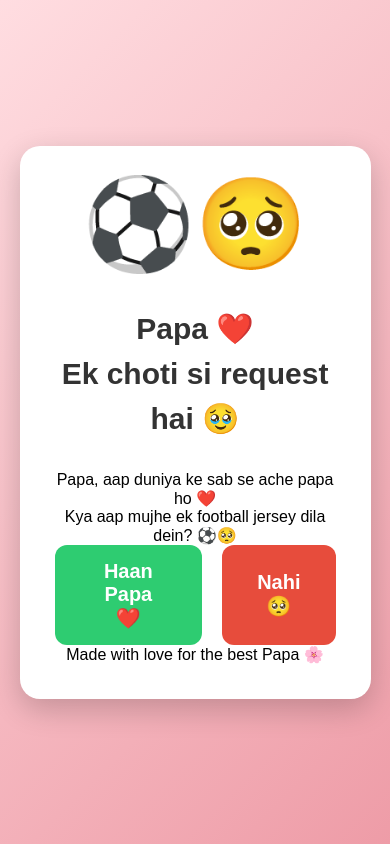
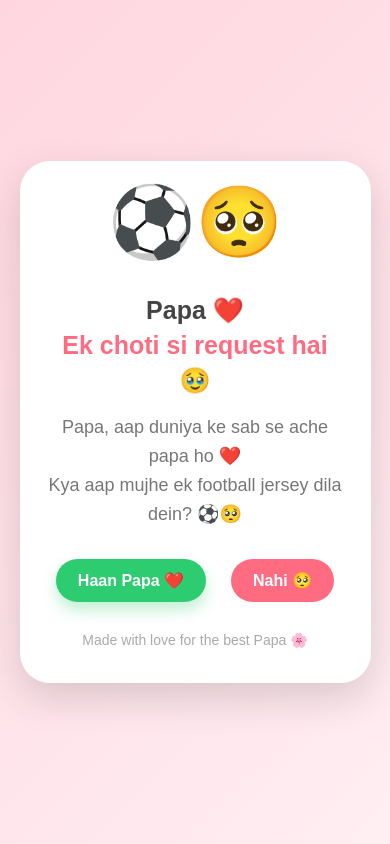
Before and after one commit to monarchxyspider/papa-jersey, a plain HTML site: page index.html in a window 390 px wide. Drawn offline with Linux system fonts and the light colour scheme.

Commit message:
Update style.css

```diff
--- a/style.css
+++ b/style.css
@@ -2,79 +2,236 @@
     margin:0;
     padding:0;
     box-sizing:border-box;
-    font-family:Arial, Helvetica, sans-serif;
+    font-family:'Poppins', Arial, sans-serif;
 }
 
+
 body{
-    background:linear-gradient(135deg,#ffdde1,#ee9ca7);
-    height:100vh;
+    background:linear-gradient(135deg,#ffd6e0,#ffeef2);
+    min-height:100vh;
     display:flex;
     justify-content:center;
     align-items:center;
+    overflow:hidden;
 }
+
 
 .container{
     background:white;
     width:90%;
     max-width:450px;
-    padding:35px;
-    border-radius:20px;
+    padding:35px 25px;
+    border-radius:30px;
     text-align:center;
-    box-shadow:0 10px 30px rgba(0,0,0,.2);
+    box-shadow:0 15px 40px rgba(0,0,0,0.15);
+    animation:show 0.8s ease;
 }
 
+
+
 .emoji{
-    font-size:90px;
-    margin-bottom:20px;
-    animation:bounce 1.5s infinite;
+    font-size:85px;
+    animation:bounce 2s infinite;
+    margin-bottom:15px;
 }
 
+
+
 h1{
-    color:#333;
+    color:#444;
     font-size:30px;
+    line-height:1.4;
+    margin-bottom:15px;
+}
+
+
+h1 span{
+    color:#ff6b81;
+}
+
+
+
+.message{
+    color:#777;
+    font-size:18px;
+    line-height:1.6;
     margin-bottom:30px;
-    line-height:1.5;
 }
+
+
 
 .buttons{
     display:flex;
     justify-content:center;
-    gap:20px;
+    align-items:center;
+    gap:25px;
 }
+
+
 
 button{
     border:none;
-    padding:15px 35px;
-    font-size:20px;
-    border-radius:12px;
+    padding:14px 30px;
+    font-size:18px;
+    border-radius:50px;
     cursor:pointer;
-    transition:.3s;
     font-weight:bold;
+    transition:0.4s ease;
 }
+
+
 
 #yes{
     background:#2ecc71;
     color:white;
+    box-shadow:0 8px 15px rgba(46,204,113,0.3);
 }
 
+
+
 #yes:hover{
-    background:#27ae60;
+    transform:scale(1.05);
 }
 
+
+
 #no{
-    background:#e74c3c;
+    background:#ff6b81;
     color:white;
+    position:relative;
+    transition:0.5s ease;
 }
 
+
+
 #no:hover{
-    background:#c0392b;
+    background:#ff4757;
 }
 
+
+
+
+.footer{
+    margin-top:30px;
+    font-size:14px;
+    color:#aaa;
+}
+
+
+
 @keyframes bounce{
+
     0%,100%{
         transform:translateY(0);
     }
+
     50%{
-        transform:translateY(-10px);
+        transform:translateY(-15px);
     }
+
 }
+
+
+
+@keyframes show{
+
+    from{
+        opacity:0;
+        transform:scale(0.8);
+    }
+
+    to{
+        opacity:1;
+        transform:scale(1);
+    }
+
+}
+
+
+
+
+
+/* Success Screen */
+
+.success{
+
+    width:100%;
+    height:100vh;
+    background:linear-gradient(135deg,#43cea2,#185a9d);
+    display:flex;
+    flex-direction:column;
+    justify-content:center;
+    align-items:center;
+    text-align:center;
+    color:white;
+    padding:20px;
+    animation:show 0.8s ease;
+
+}
+
+
+
+.big-heart{
+
+    font-size:100px;
+    animation:bounce 1.5s infinite;
+
+}
+
+
+
+.success h1{
+
+    color:white;
+    font-size:45px;
+    margin-top:20px;
+
+}
+
+
+
+.success h2{
+
+    font-size:25px;
+    margin-top:15px;
+
+}
+
+
+
+.success p{
+
+    font-size:20px;
+    margin-top:20px;
+
+}
+
+
+
+.celebrate{
+
+    font-size:60px;
+    margin-top:30px;
+
+}
+
+
+
+@media(max-width:500px){
+
+    h1{
+        font-size:25px;
+    }
+
+
+    button{
+        padding:12px 22px;
+        font-size:16px;
+    }
+
+
+    .emoji{
+        font-size:70px;
+    }
+
+}
```
